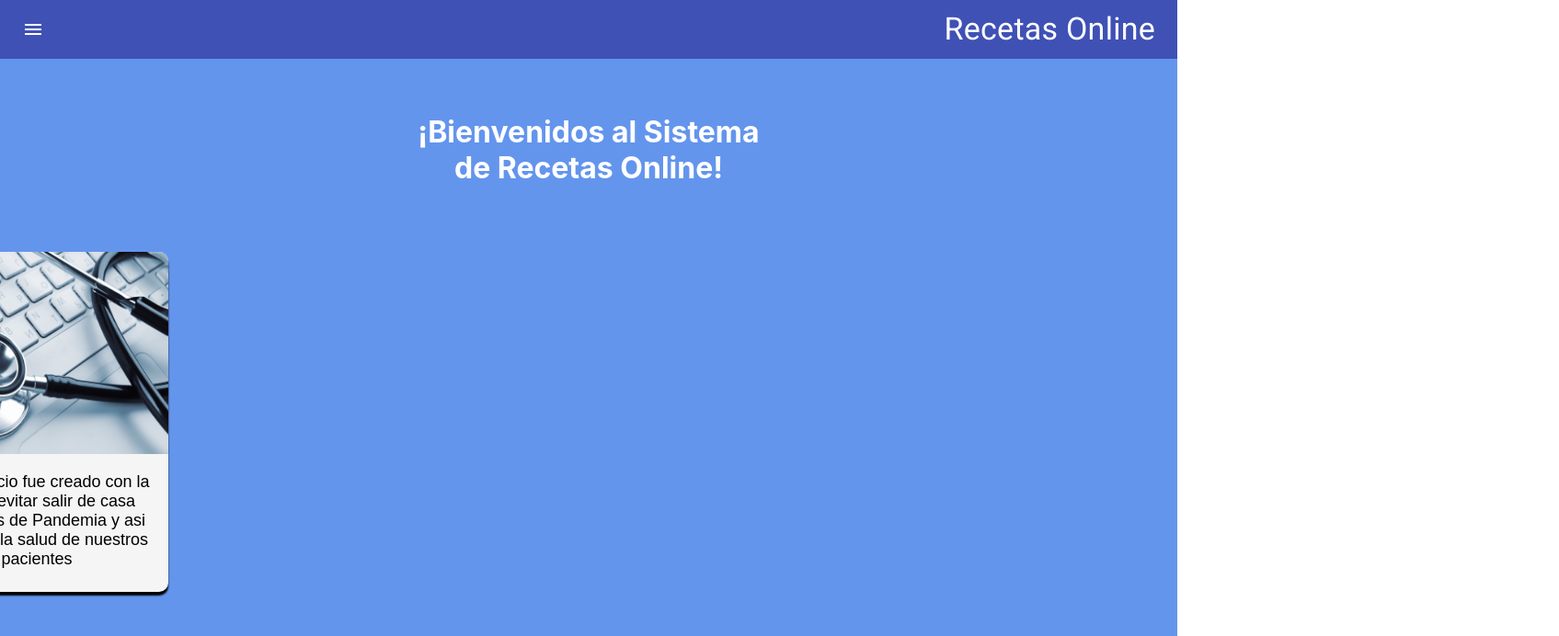
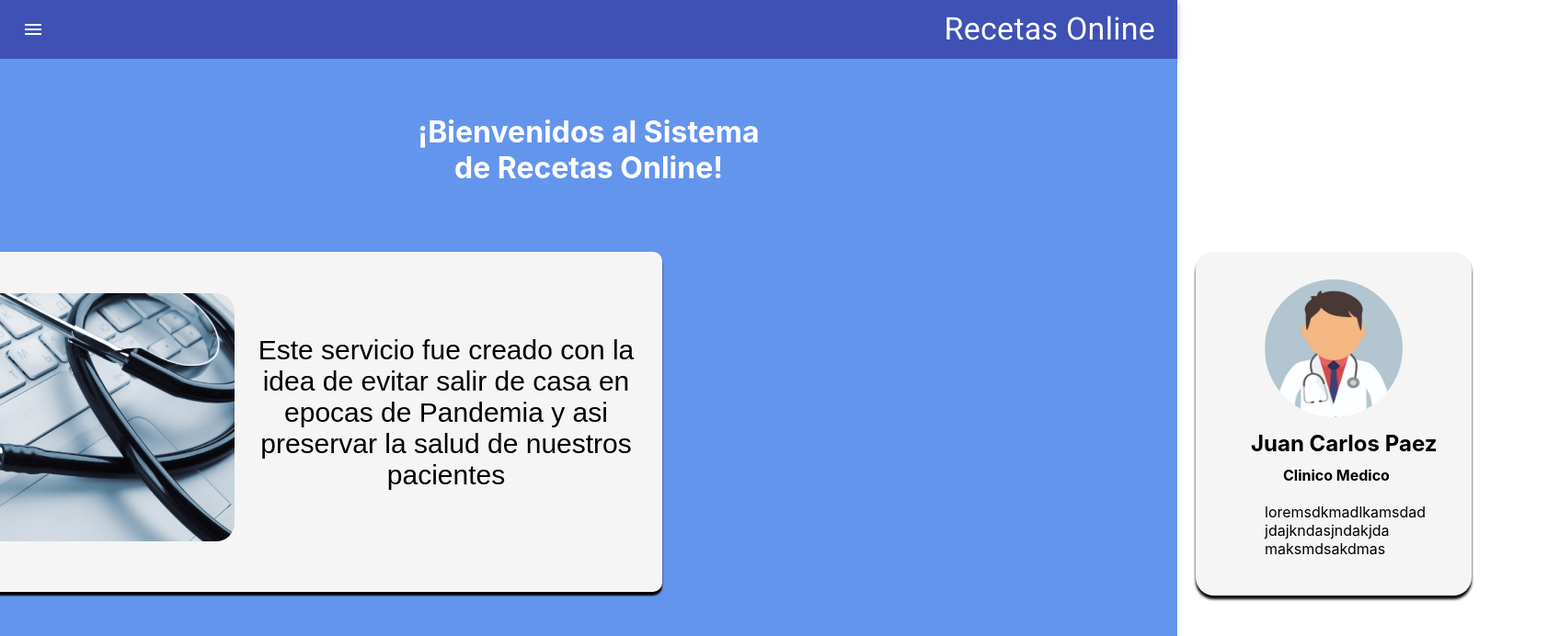
Before and after one commit to nahuelpaez86/WebRecetas, a React (Create React App) app: page / in a window 1280 px wide. Shown: the top 692 px of the page at 92% size, 1695 px wide, since content can reach past the window. Built offline with nearby package versions, Linux system fonts and the light colour scheme; a web font is replaced by a local one.

Commit message:
Modificaciones 4 de marzo 2021

```diff
--- a/package.json
+++ b/package.json
@@ -15,7 +15,8 @@
     "react-scripts": "4.0.2",
     "react-spring": "^8.0.27",
     "styled-components": "^5.2.1",
-    "web-vitals": "^1.1.0"
+    "web-vitals": "^1.1.0",
+    "wouter": "^2.7.3"
   },
   "scripts": {
     "start": "react-scripts start",
--- a/src/App.js
+++ b/src/App.js
@@ -1,7 +1,7 @@
 import MenuAppBar from './Componentes/Header';
 import Footer from './Componentes/Footer';
 import Body from './Componentes/body.js';
-import './Componentes/Estilo/Style-general.css';
+import './Componentes/Estilo/app.css';
 
 const App = ()=> {
 
--- a/src/Componentes/Estilo/Boton.css
+++ b/src/Componentes/Estilo/Boton.css
@@ -13,3 +13,9 @@
     bottom:100px;
     left:60px;
 }
+@media only screen and (min-width: 600px) {
+    .Boton{
+        width:600px;
+        height:70px;
+    }
+}
--- a/src/Componentes/Estilo/Style-general.css
+++ /dev/null
@@ -1,12 +0,0 @@
-*{
-   margin: 0;
-   padding: 0;
-}
-
-
-
-.Main{
-
-   height: 100%;
-   width: 100%;
-}
--- /dev/null
+++ b/src/Componentes/Estilo/app.css
@@ -0,0 +1,13 @@
+*{
+   margin: 0;
+   padding: 0;
+}
+
+
+
+.Main{
+
+   max-height: 1076px;
+   width: auto;
+   background-color:cornflowerblue;
+}
--- a/src/Componentes/Estilo/Estilo-card.css
+++ b/src/Componentes/Estilo/card-componente.css
@@ -6,8 +6,8 @@
 .Contenedor{
    position:relative;
    bottom: 100px;
-  width: 100%;
-  max-width: 325px;
+  width: 325px;
+  max-width: auto;
   height: auto;
   display:flex;
   flex-wrap: wrap;
@@ -43,14 +43,41 @@
     top: 16px;
 
 }
-@media only screen and (min-width: 768px) {
+@media only screen and (min-width: 600px) {
 
     .Contenedor{
+         position:relative;
+         right:400px;
+         width:1000px;
 
+    }
+   .Contenedor .card  {
 
-        position:relative;
-        right:600px;
-    }
+        width: 1000px;
+        height: 370px;
+
+     }
+     .Contenedor .card  img{
+          position: relative;
+          right:220px;
+          top:45px;
+          height: 270px;
+          width: 470px;
+          border-radius:20px;
+     }
+     .Contenedor .card .texto{
+       height:200px;
+       width: 450px;
+       position: relative;
+       left:500px;
+       bottom:200px;
+
+     }
+     .Contenedor .card p{
+
+         font-size: 30px;
+
+     }
 
 
 
--- a/src/Componentes/Estilo/card-presentacion.css
+++ b/src/Componentes/Estilo/card-presentacion.css
@@ -16,7 +16,7 @@
 }
 .contenedorMain{
     height:400px;
-    max-width: 250px;
+    width: 250px;
     position:relative;
     left: 29px;
     bottom:110px;
@@ -45,3 +45,17 @@
     position: relative;
     top:50px;
 }
+
+@media only screen and (min-width: 600px) {
+    .contenedorMain{
+        left:1270px;
+        bottom:530px;
+        width:300px;
+        height:374px;
+    }
+
+    .contenedorMain .tarjeta{
+        left:75px;
+    }
+
+}
--- a/src/Componentes/card-componente.js
+++ b/src/Componentes/card-componente.js
@@ -1,16 +1,21 @@
 import React from 'react';
 
-import './Estilo/Estilo-card.css';
+import './Estilo/card-componente.css';
 const Card=() =>{
-    const imagen = 'assets/image/Img-mobile.jpg';
+    const imagen = '/assets/image/Img-mobile.jpg';
     return (
         <div className="Contenedor">
 
         <div className="card">
             <img src={imagen} />
-            <p>Este servicio fue creado con la idea de evitar salir de casa <br/>
+            <div className="texto">
+                 <p>Este servicio fue creado con la idea de evitar salir de casa
                 en epocas de Pandemia y asi preservar la salud de nuestros pacientes
             </p>
+            </div>
+
+
+
         </div>
       </div>
     );
```
Also changed, not shown: src/Componentes/Estilo/body.css (line endings or trailing spaces), 1 other file (tests, documents, lock files or other folders).
